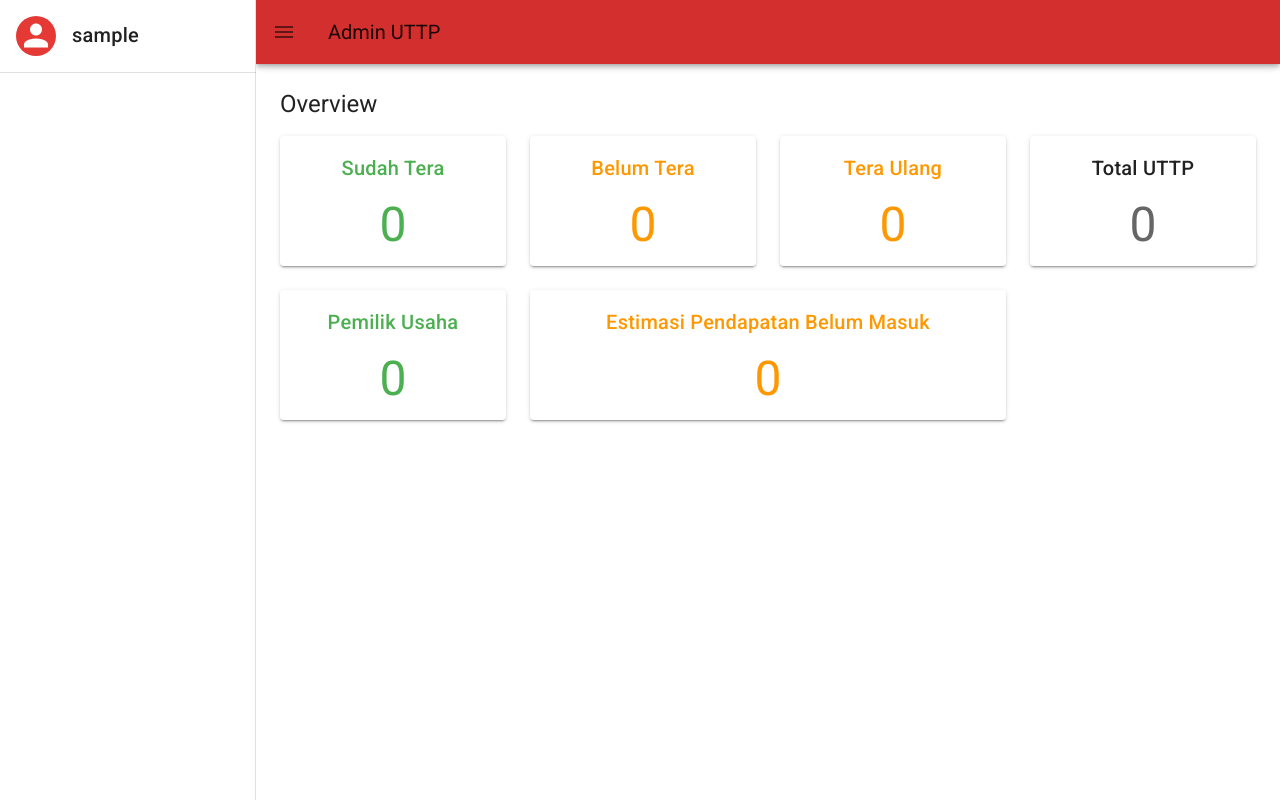
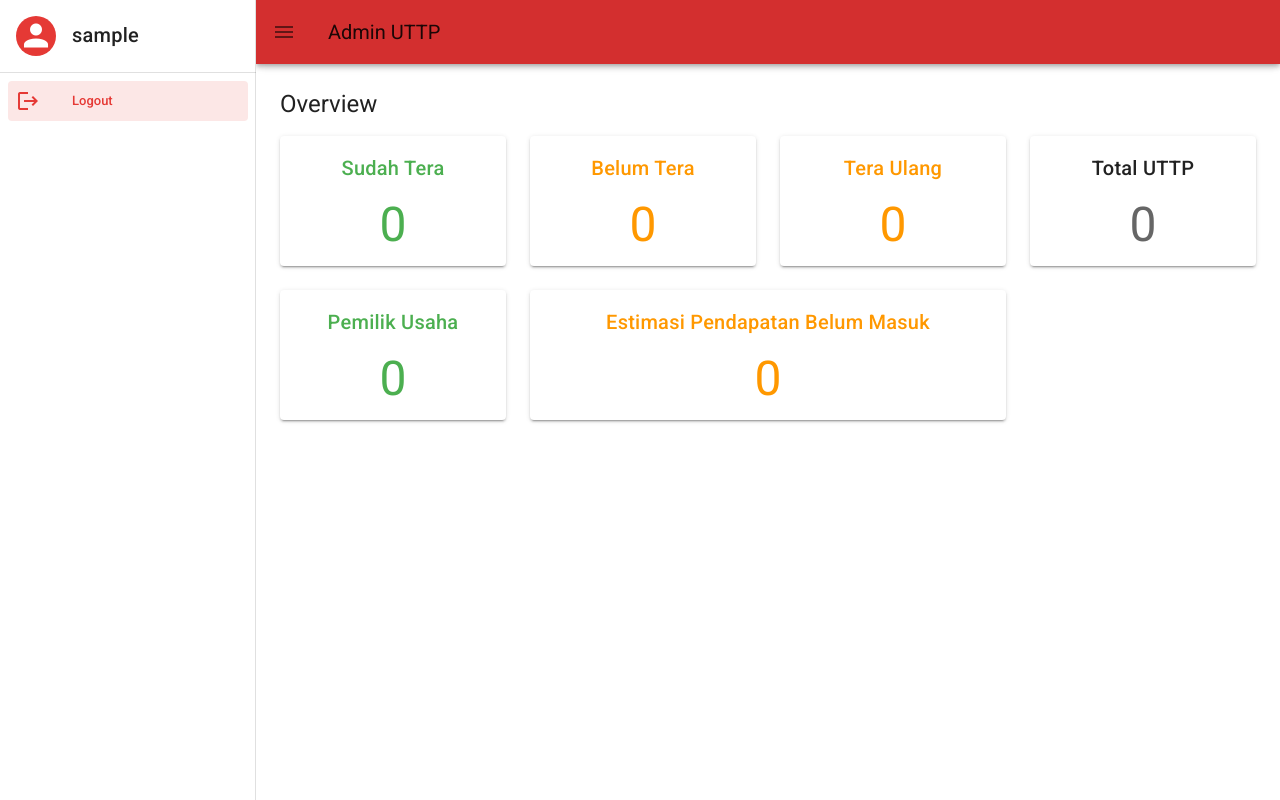
Before and after one commit to Elmerf/admin-uttp-ui, a Vue app: page / in a window 1280 px wide. Built offline with nearby package versions, Linux system fonts and the light colour scheme; sample sign-in values are in the browser's storage.

Commit message:
add logout button

```diff
--- a/src/layouts/AppLayout.vue
+++ b/src/layouts/AppLayout.vue
@@ -28,6 +28,15 @@
 
             <v-list-item-content>
               <v-list-item-title v-text="item.text"></v-list-item-title>
+            </v-list-item-content>
+          </v-list-item>
+          <v-list-item @click="logout">
+            <v-list-item-icon>
+              <v-icon>mdi-logout</v-icon>
+            </v-list-item-icon>
+
+            <v-list-item-content>
+              <v-list-item-title>Logout</v-list-item-title>
             </v-list-item-content>
           </v-list-item>
         </v-list-item-group>
@@ -108,6 +117,10 @@ export default {
       if (index !== undefined) this.selectedItem = index;
       this.$router.push(path).catch(() => {});
     },
+    logout() {
+      localStorage.removeItem("user-session");
+      this.$router.push("/auth/login");
+    },
   },
 };
 </script>
--- a/src/main.js
+++ b/src/main.js
@@ -8,7 +8,7 @@ import router from "./router";
 import store from "./store";
 
 const instance = axios.create({
-  baseURL: "https://admin-app=be.herokuapp.com",
+  baseURL: "https://admin-app-be.herokuapp.com",
 });
 
 instance.interceptors.request.use((config) => {
--- a/src/router/index.js
+++ b/src/router/index.js
@@ -12,16 +12,25 @@ const routes = [
         path: "overview",
         name: "Overview",
         alias: "/",
+        meta: {
+          role: ["ROLE_ADMIN"],
+        },
         component: () => import("../views/Overview.vue"),
       },
       {
         path: "pemilik",
         name: "Owners",
+        meta: {
+          role: ["ROLE_ADMIN", "ROLE_SURVEYOR"],
+        },
         component: () => import("../views/Owners.vue"),
       },
       {
         path: "pemilik/:nik",
         name: "OwnerPage",
+        meta: {
+          role: ["ROLE_ADMIN", "ROLE_SURVEYOR"],
+        },
         component: () => import("../views/OwnerPage.vue"),
         props: true,
       },
@@ -33,11 +42,17 @@ const routes = [
       {
         path: "laporan",
         name: "LaporanPage",
+        meta: {
+          role: ["ROLE_ADMIN", "ROLE_SURVEYOR"],
+        },
         component: () => import("../views/Laporan.vue"),
       },
       {
         path: "setting",
         name: "SettingPage",
+        meta: {
+          role: ["ROLE_ADMIN"],
+        },
         component: () => import("../views/Setting.vue"),
       },
     ],
```
